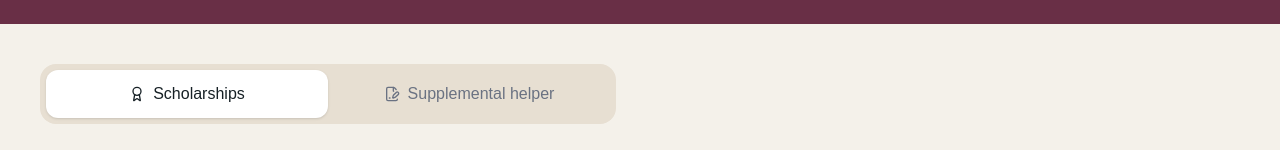
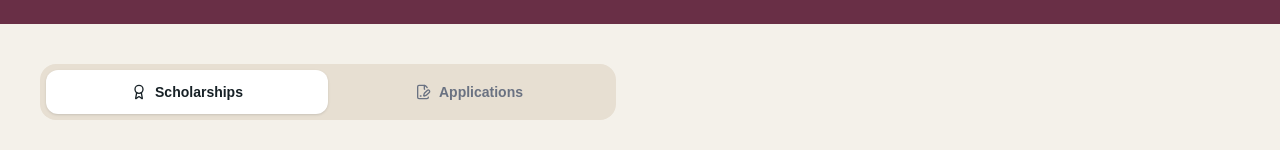
Before and after one commit to jordanwong1188-star/UniPath, a Next.js app in the folder unipath/: page /application-hub in a window 1280 px wide. Shown: the part 485-635 px from the top of the page. Built offline with nearby package versions, Linux system fonts and the light colour scheme.

Commit message:
Split scholarships and application assistance

```diff
--- a/unipath/app/application-hub/page.tsx
+++ b/unipath/app/application-hub/page.tsx
@@ -2,7 +2,7 @@
 
 import Link from "next/link";
 import { useMemo, useState } from "react";
-import { ArrowRight, Award, CheckCircle2, ExternalLink, FilePenLine, Search, Sparkles } from "lucide-react";
+import { ArrowRight, Award, Check, CheckCircle2, Copy, ExternalLink, FilePenLine, Search, Sparkles } from "lucide-react";
 
 const scholarships = [
   { name: "Loran Award", value: "Major renewable award", focus: "Character, service & leadership", eligibility: "Canadian citizens or permanent residents entering university", deadline: "October 15, 2026 · noon ET", url: "https://loranscholar.ca/the-program/how-to-apply/", tag: "Leadership" },
@@ -13,14 +13,14 @@ const scholarships = [
 
 const reviewItems = ["I answered every part of the prompt", "I used a specific example", "I explained my personal contribution", "I showed impact with evidence", "I included reflection or growth", "My writing sounds like me", "I stayed within the word limit"];
 
-export default function ApplicationHubPage() {
-  const [tab, setTab] = useState<"scholarships" | "supplementals">("scholarships");
+export function ApplicationHub({ mode }: { mode: "scholarships" | "applications" }) {
   const [query, setQuery] = useState("");
   const [focus, setFocus] = useState("All");
   const [prompt, setPrompt] = useState("");
   const [draft, setDraft] = useState("");
   const [limit, setLimit] = useState(500);
   const [checked, setChecked] = useState<string[]>([]);
+  const [copied, setCopied] = useState(false);
 
   const results = useMemo(() => scholarships.filter((item) => {
     const text = `${item.name} ${item.focus} ${item.eligibility} ${item.tag}`.toLowerCase();
@@ -47,11 +47,11 @@ export default function ApplicationHubPage() {
 
     <section className="mx-auto max-w-7xl px-6 py-10 lg:px-10">
       <div className="grid grid-cols-2 rounded-2xl bg-[#e7dfd2] p-1.5 sm:max-w-xl">
-        <button type="button" onClick={() => setTab("scholarships")} className={`flex cursor-pointer items-center justify-center gap-2 rounded-xl px-4 py-3 text-sm font-semibold ${tab === "scholarships" ? "bg-white shadow-sm" : "text-gray-500"}`}><Award className="h-4 w-4" /> Scholarships</button>
-        <button type="button" onClick={() => setTab("supplementals")} className={`flex cursor-pointer items-center justify-center gap-2 rounded-xl px-4 py-3 text-sm font-semibold ${tab === "supplementals" ? "bg-white shadow-sm" : "text-gray-500"}`}><FilePenLine className="h-4 w-4" /> Supplemental helper</button>
+        <Link href="/scholarships" className={`flex cursor-pointer items-center justify-center gap-2 rounded-xl px-4 py-3 text-sm font-semibold ${mode === "scholarships" ? "bg-white shadow-sm" : "text-gray-500"}`}><Award className="h-4 w-4" /> Scholarships</Link>
+        <Link href="/applications" className={`flex cursor-pointer items-center justify-center gap-2 rounded-xl px-4 py-3 text-sm font-semibold ${mode === "applications" ? "bg-white shadow-sm" : "text-gray-500"}`}><FilePenLine className="h-4 w-4" /> Applications</Link>
       </div>
 
-      {tab === "scholarships" ? <div className="mt-8 grid gap-8 lg:grid-cols-[260px_1fr]">
+      {mode === "scholarships" ? <div className="mt-8 grid gap-8 lg:grid-cols-[260px_1fr]">
         <aside className="h-fit rounded-2xl bg-[#172126] p-5 text-white lg:sticky lg:top-6">
           <label className="text-xs font-semibold uppercase tracking-[0.14em] text-white/45">Search awards</label>
           <div className="mt-2 flex items-center gap-2 rounded-xl bg-white/10 px-3"><Search className="h-4 w-4 text-white/40" /><input value={query} onChange={e => setQuery(e.target.value)} placeholder="Name or eligibility..." className="w-full bg-transparent py-3 text-sm outline-none placeholder:text-white/35" /></div>
@@ -70,7 +70,7 @@ export default function ApplicationHubPage() {
         </div>
         <section className="rounded-2xl bg-white p-6 shadow-sm sm:p-8"><div className="flex flex-wrap items-end justify-between gap-4"><div><p className="text-xs font-semibold uppercase tracking-[0.14em] text-[#8c4964]">Step 2 · Build your response</p><h2 className="mt-3 text-2xl font-semibold">Draft workspace</h2></div><label className="text-xs font-semibold text-gray-500">Word limit <input type="number" min="50" value={limit} onChange={e => setLimit(Number(e.target.value))} className="ml-2 w-20 rounded-lg border border-black/10 px-2 py-1.5" /></label></div>
           <textarea value={draft} onChange={e => setDraft(e.target.value)} placeholder="Write your own draft here. Focus on specific actions, evidence, and reflection..." className="mt-6 min-h-80 w-full resize-y rounded-xl border border-black/10 bg-[#faf9f6] p-5 leading-7 outline-none focus:border-[#8c4964]" />
-          <div className={`mt-3 text-right text-sm font-semibold ${wordCount > limit ? "text-red-600" : "text-gray-500"}`}>{wordCount} / {limit} words</div>
+          <div className="mt-3 flex items-center justify-between gap-4"><button type="button" disabled={!draft.trim()} onClick={async () => { await navigator.clipboard.writeText(draft); setCopied(true); window.setTimeout(() => setCopied(false), 1800); }} className="inline-flex cursor-pointer items-center gap-2 rounded-xl bg-[#172126] px-4 py-2.5 text-sm font-semibold text-white disabled:cursor-not-allowed disabled:opacity-40">{copied ? <Check className="h-4 w-4" /> : <Copy className="h-4 w-4" />}{copied ? "Copied" : "Copy final draft"}</button><span className={`text-sm font-semibold ${wordCount > limit ? "text-red-600" : "text-gray-500"}`}>{wordCount} / {limit} words</span></div>
           <div className="mt-7 border-t border-black/5 pt-6"><h3 className="font-semibold">Final review</h3><div className="mt-4 grid gap-2 sm:grid-cols-2">{reviewItems.map(item => <button type="button" key={item} onClick={() => setChecked(current => current.includes(item) ? current.filter(x => x !== item) : [...current, item])} className={`flex cursor-pointer items-start gap-2 rounded-xl border p-3 text-left text-sm ${checked.includes(item) ? "border-[#8c4964]/20 bg-[#f7edf1]" : "border-black/5"}`}><CheckCircle2 className={`mt-0.5 h-4 w-4 shrink-0 ${checked.includes(item) ? "text-[#8c4964]" : "text-gray-300"}`} />{item}</button>)}</div></div>
         </section>
       </div>}
@@ -78,3 +78,7 @@ export default function ApplicationHubPage() {
     </section>
   </main>;
 }
+
+export default function ApplicationHubPage() {
+  return <ApplicationHub mode="scholarships" />;
+}
```
